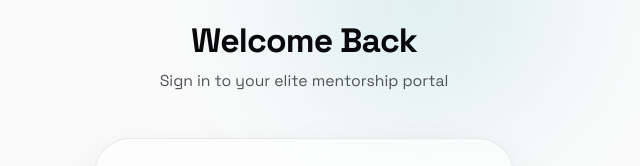
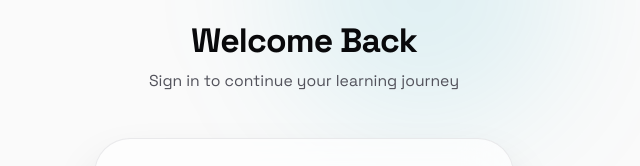
Before and after one commit to SurajMahto06/prokodex-portal, a Next.js app: page /login in a window 1280 px wide. Shown: the part 155-321 px from the top of the page, without its empty margins (336-976 px from the left). Built offline with nearby package versions, Linux system fonts and the light colour scheme; no server answers.

Commit message:
theme fixes

```diff
--- a/src/app/login/page.tsx
+++ b/src/app/login/page.tsx
@@ -70,7 +70,7 @@ export default function LoginPage() {
             <span className="block mt-1 sm:mt-1.5 text-xs sm:text-sm font-medium text-zinc-400 dark:text-zinc-500 tracking-widest leading-none uppercase">PORTAL</span>
           </div>
           <h1 className="text-2xl sm:text-3xl font-bold tracking-tight text-white mb-2">Welcome Back</h1>
-          <p className="text-xs sm:text-[13px] lg:text-sm text-zinc-400">Sign in to your elite mentorship portal</p>
+          <p className="text-xs sm:text-[13px] lg:text-sm text-zinc-400">Sign in to continue your learning journey</p>
         </div>
 
         <form onSubmit={handleSubmit(onSubmit)} className="relative z-10 bg-zinc-900/60 backdrop-blur-xl border border-zinc-800/80 rounded-[2rem] p-6 sm:p-8 shadow-2xl">
```
